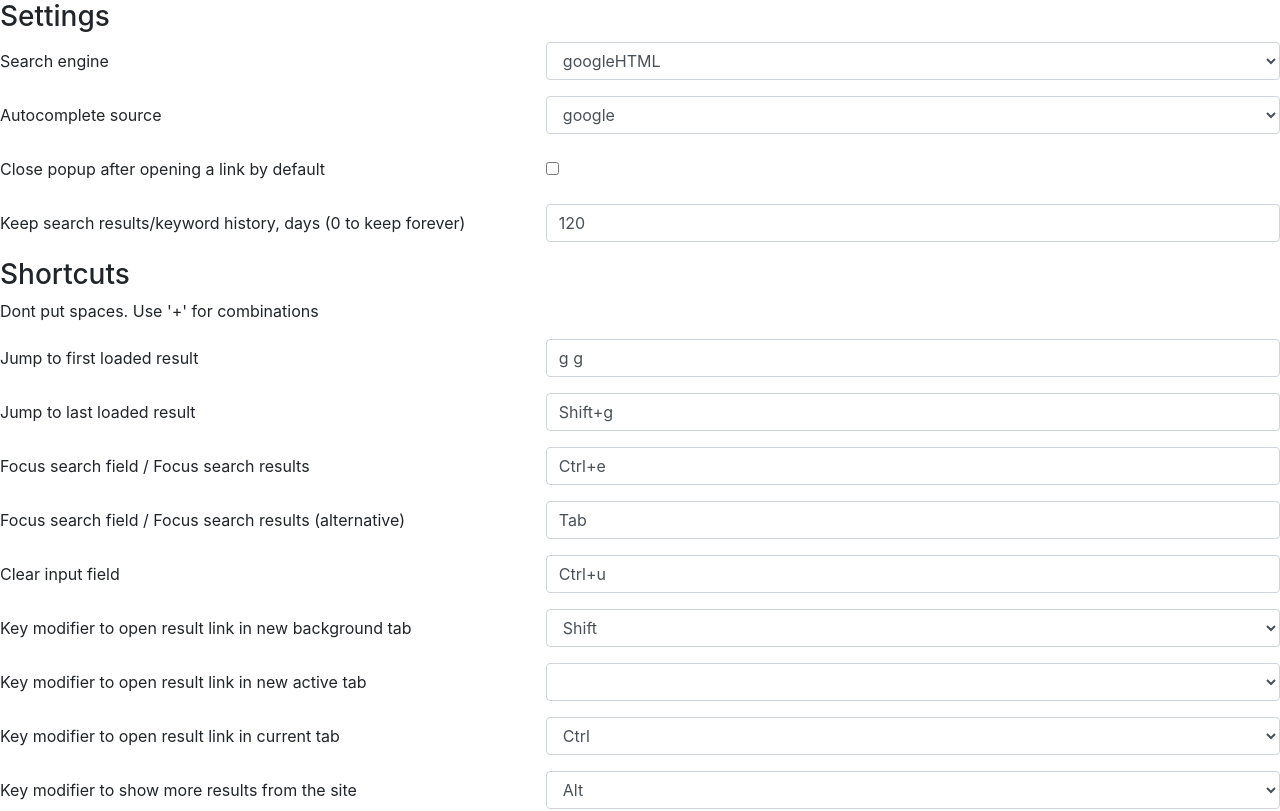
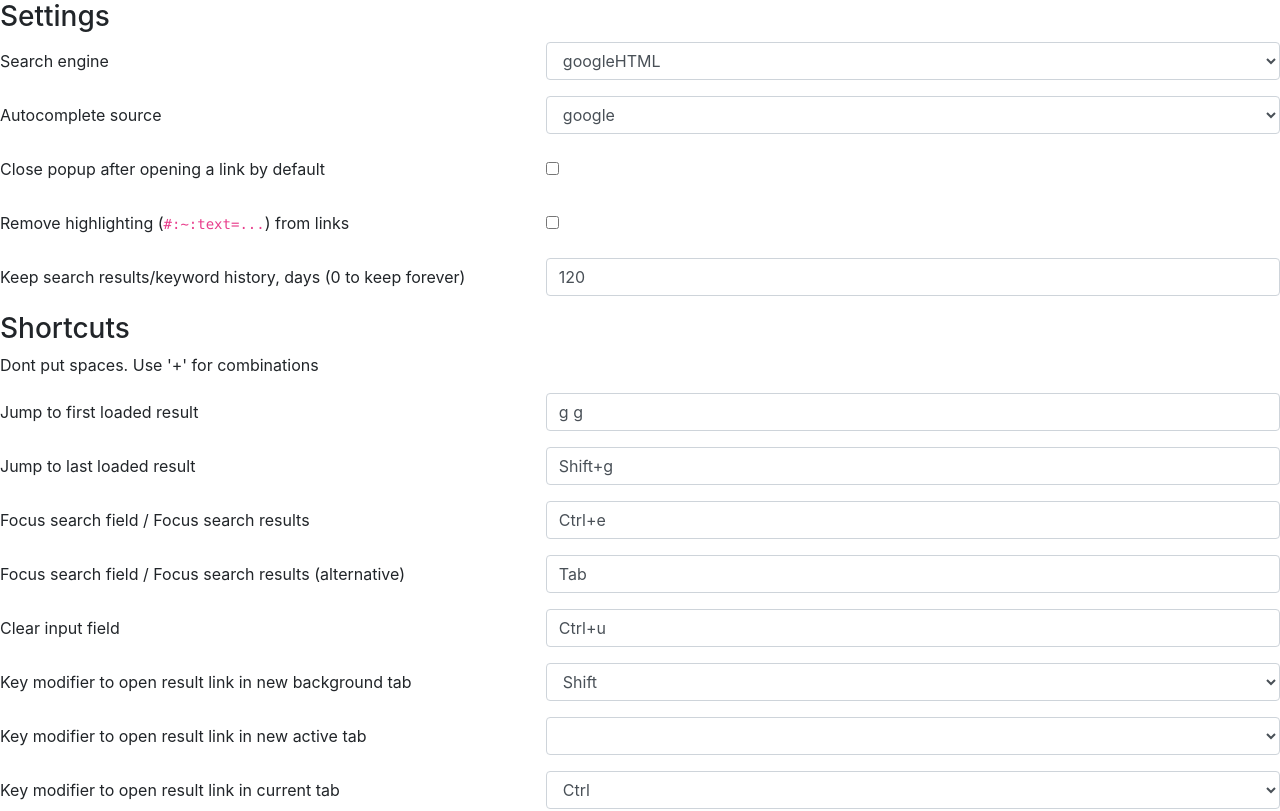
Before and after one commit to ik9999/popupsearch, a Vue app: page / in a window 1280 px wide. Shown: the top 811 px of the page. Built offline with nearby package versions, Linux system fonts and the light colour scheme; the HTML template or start-up script is replaced by a standard one.

Commit message:
Add "Remove highlighting from links" feature (available in settings)

```diff
--- a/src/popup/components/SearchResult.vue
+++ b/src/popup/components/SearchResult.vue
@@ -111,7 +111,7 @@ export default {
       }
       return `[${this.key}] ${this.result.title}`;
     },
-    getHieght() {
+    getHeight() {
       return this.$el.offsetHeight;
     },
     setKey(key) {
--- a/src/popup/components/SearchResults.vue
+++ b/src/popup/components/SearchResults.vue
@@ -139,7 +139,7 @@ export default {
           resultComp.setKey(undefined);
           resultComp.setSublinkKey(undefined);
         }
-        incHeight += resultComp.getHieght() + resultMarginSize;
+        incHeight += resultComp.getHeight() + resultMarginSize;
       });
       if (_.isUndefined(this.initialLastVisibleResIdx)) {
         this.initialLastVisibleResIdx = this.lastVisibleResIdx;
--- a/src/popup/store/modules/Links.js
+++ b/src/popup/store/modules/Links.js
@@ -48,6 +48,9 @@ const actions = {
         await db.visitedlinks.where({id: foundLink.id}).modify({timestamp: new Date().valueOf()});
       }
     }
+    if (rootState.settings.settings.removeHighlighting) {
+      url = url.split('#:~:text=')[0];
+    }
     chrome.tabs.query({active: true, currentWindow: true}, (tabs) => {
       let tab = tabs[0];
       switch (keyModifierType) {
--- a/src/popup/store/modules/Settings.js
+++ b/src/popup/store/modules/Settings.js
@@ -9,6 +9,7 @@ const state = {
     searxSearchEngines: 'google,wikipedia',
     searxAutocompleteSource: 'google',
     closeAfterLink: false,
+    removeHighlighting: false,
     focusInputKey: 'Ctrl+e',
     toggleHistoryKey: 'Ctrl+h',
     focusInputAltKey: 'Tab',
--- a/src/settings/root.vue
+++ b/src/settings/root.vue
@@ -51,6 +51,19 @@
         <div class="form-check">
           <input
             class="form-check-input" type="checkbox" v-model="settings.closeAfterLink" style="margin-top: 12px"
+          />
+          <label class="form-check-label">
+          </label>
+        </div>
+      </div>
+    </div>
+    <div class="form-group row">
+      <label class="col-5 col-form-label">Remove highlighting (<code>#:~:text=...</code>) from links</label>
+      <div class="col-7">
+        <div class="form-check">
+          <input
+            class="form-check-input" type="checkbox" v-model="settings.removeHighlighting"
+            style="margin-top: 12px"
           />
           <label class="form-check-label">
           </label>
```
